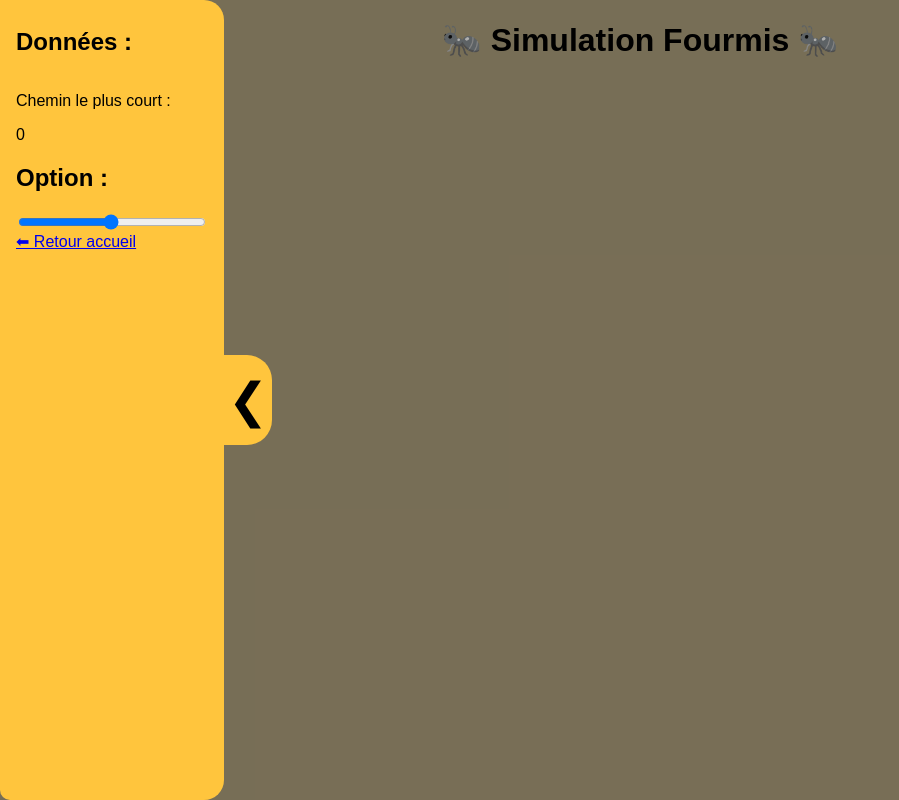
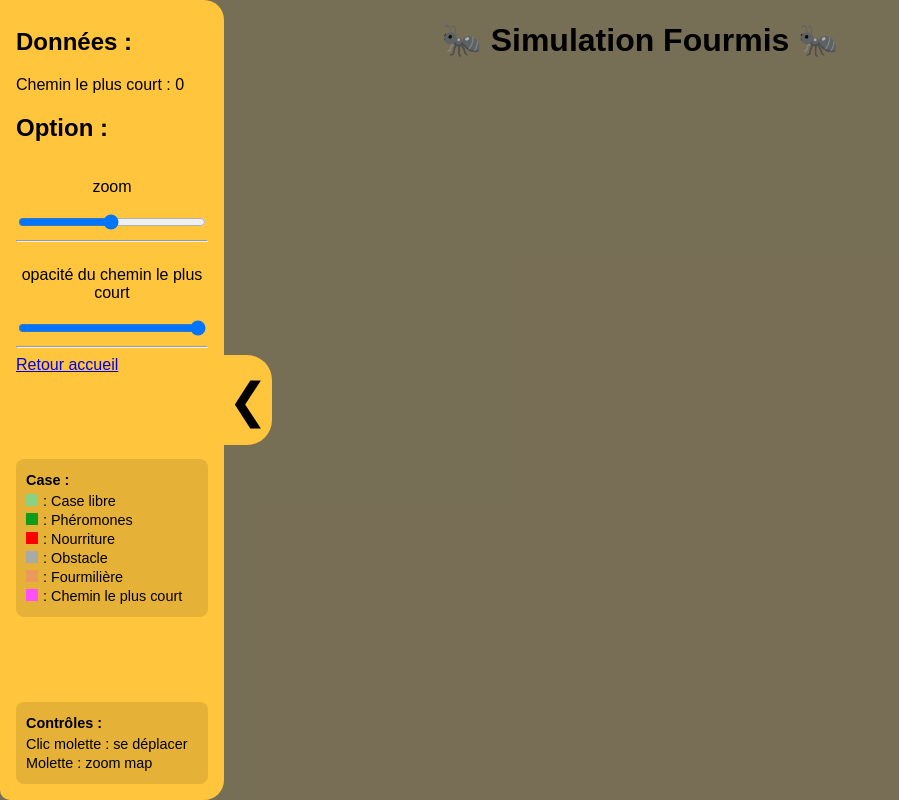
Before and after one commit to OrAxelerator/trophee-nsi-ant, a Flask app: template sources/templates/simulation.html in a window 1280 px wide. Shown: the whole page, without its empty margins (0-899 px from the left). Run offline with Flask 3, Linux system fonts and the light colour scheme; the template is opened without the code that fills it, so the values that code supplies are empty.

Commit message:
manque peu doc

```diff
--- a/sources/app.py
+++ b/sources/app.py
@@ -31,7 +31,6 @@ def pheromones(espace, ant:dict, pose:int):
     """pose phéromones a la position de la fourmi avant son déplacement
     seulement si elle a de la nourriture"""
     if ant["have_food"]:
-        print("pos :", espace[ant["pos"][0]][ant["pos"][1]])
         if espace[ant["pos"][0]][ant["pos"][1]] not in ("f","h") :
             espace[ant["pos"][0]][ant["pos"][1]] += pose
 
@@ -49,7 +48,7 @@ def load_json_list():
 
 
 def ecrire_json(data: dict, nom_fichier: str = "output.json"):
-    print("écriture")
+    print("écriture du json")
     base_dir = os.path.dirname(os.path.abspath(__file__))
     dossier = os.path.join(base_dir, "static", "worlds")
 
@@ -72,29 +71,24 @@ def generer():
     global path #chemin le plius cout
     if CONFIG["randomMap"] == True:
         mapdata = random_map(int(CONFIG["y"]), int(CONFIG["x"]), 1.0 - float(CONFIG["pObstacle"]), float(CONFIG["pObstacle"]))
-        # path = cadjacent(mapdata["map"], mapdata["hill"], mapdata["food"])
-        # while path == None: # Si pas de chemin a food
-        #     mapdata = random_map(int(CONFIG["y"]), int(CONFIG["x"]), 1.0 - float(CONFIG["pObstacle"]), float(CONFIG["pObstacle"])) # recréer map
-        #     path = cadjacent(mapdata["map"], mapdata["hill"], mapdata["food"])  # recalcule si chemin exite
-        print("cheeeeeeeeeeeeeeeeck")
-        print(path)
-
-        #envoyépath en donné static
+        path = cadjacent(mapdata["map"], mapdata["hill"])
+        while path == None: # Si pas de chemin a food
+            mapdata = random_map(int(CONFIG["y"]), int(CONFIG["x"]), 1.0 - float(CONFIG["pObstacle"]), float(CONFIG["pObstacle"])) # recréer map
+            path = cadjacent(mapdata["map"], mapdata["hill"])  # recalcule si chemin exite
     else:
         with open(f'static/worlds/{CONFIG["map"]}') as f:
             mapdata = json.load(f)
 
-    print(mapdata)
     hill = mapdata["hill"]
     espace = mapdata["map"]
-    print("HIIIIIIIL", hill)
+
 
     ant_array = init_ant(int(CONFIG["nbAnt"]), hill)
-    FOOD = 0
-    COEF = 6
-    tour = 1
-    taux = 0.1
-    pose = 100
+    FOOD = 0 #nombre de food collecté
+    COEF = 6 # Attirance des phéromones
+    tour = 1  # nombre d'ittéraiton de la simulation
+    taux = 0.1 # taux d'évaporation
+    pose = 100 # nombre de phéromones posé
 
     while True:
         for ant in ant_array:
@@ -129,7 +123,7 @@ def generer():
         tour += 1
         data = {
             "ants": ant_array,
-            "map": espace,   # prends espace directement
+            "map": espace,
             "food": FOOD,
             "tour": tour
         }
@@ -152,7 +146,6 @@ def mapedit():
 
 @app.route("/simulation", methods=['POST'])
 def simulation():
-    print("=====================")
     global CONFIG
     CONFIG = {
     "map": request.form.get('map'),
@@ -162,48 +155,35 @@ def simulation():
     "y": request.form.get('y', 10),
     "x": request.form.get('x', 10),
 }
-    print(CONFIG)
     global path
-    print(path)
     # Chemin vers le fichier map.json
     base_dir = os.path.dirname(os.path.abspath(__file__))
     fichier = os.path.join(base_dir, "static", "worlds", CONFIG["map"])
 
     with open(fichier, "r", encoding="utf-8") as f:
         jsonFile = json.load(f)
-        # short = jsonFile.get("chemin_temoin", [])
-        # print(short)
         CONFIG["path"] = jsonFile.get("chemin_temoin", [])
+        sizeMap = [jsonFile.get("height", []), jsonFile.get("width", [])];
+
 
     print(CONFIG)
-    return render_template("simulation.html", shortPath=CONFIG["path"])
-
-    # return render_template("simulation.html", shortPath=CONFIG["path"])
+    return render_template("simulation.html", shortPath=CONFIG["path"], size=sizeMap)
 
 
-    # short = jsonFile.get("chemin_temoin", [])
-    # short = json.dumps(short)
-    # CONFIG["path"] = short
-    # print("config path, ", CONFIG["path"])
-    # return render_template("simulation.html", shortPath=CONFIG["path"])
 
 @app.route("/stream")
 def stream():
-    print("STREAM APPELEEEE")
     return Response(generer(), mimetype="text/event-stream")
 
 @app.route("/saveMap", methods=['POST'])
 def saveMap():
     data = request.form.get('mapData')
     data = json.loads(data) #convertir en vrai json car js renvoi string
-    print(data)
 
     short_path_brut = cadjacent(data["map"], data["hill"])
     if short_path_brut != None:
         short_path = trouve(short_path_brut, data["hill"])
         data["short"] = short_path #rajoute chemin le plus court dans la var "json" data
-        print(data["short"])
-        print("heeeeeeeeeerrreeeee")
         ecrire_json(data, data["name"])
     else:
         print("="*20)
@@ -214,7 +194,6 @@ def saveMap():
     #save le sjon dans /static/world et rechargé json_map
     # shortPath = cadjacent(data["map"],data["hill"] )
     #rajouter shortPath a json
-    print("YEEEEEEEEEEEEEEEEEEEEEEEEEEEEEEEEEEEEEEEEEEEEEEESS")
 
     return render_template('index.html', map=load_json_list())
 
--- a/sources/cellule.py
+++ b/sources/cellule.py
@@ -51,8 +51,6 @@ def get_cellule(world, ant: dict, mode:str) -> list:
                 Read_world.append(read_world(ant, choices[el], world))
                 possibility.append(choices[el])
 
-    print("read read", Read_world)
-    print("possibility",possibility)
 
     if mode == "all" :
         return allChoice
@@ -71,7 +69,6 @@ def get_cellule(world, ant: dict, mode:str) -> list:
                 coef = 1
 
             for el in possibility :
-                    print("el",el)
                     if (el[coef] == ant["angle"][coef]):
                             choix.append(el)
 
--- a/sources/static/worlds/creepeer.json
+++ b/sources/static/worlds/creepeer.json
@@ -1 +1 @@
-{"map":[["f",1,1,1,1,1,1,1,1,1],[1,1,"X","X",1,1,1,"X","X",1],[1,1,"X","X",1,1,1,"X","X",1],[1,1,1,1,1,1,1,1,1,1],[1,1,1,1,"X","X",1,1,1,1],[1,1,1,1,"X","X",1,1,1,1],[1,1,"X","X","X","X","X","X",1,1],[1,1,"X","X","X","X","X","X",1,1],[1,1,"X","X",1,1,"X","X",1,1],[1,1,"X","X",1,1,"X","X",1,"h"]],"width":10,"height":10,"hill":[9,9],"name":"creepeer", "chemin_temoin": [[9, 9], [8, 8], [7, 9], [6, 8], [5, 7], [4, 6], [3, 5], [2, 4], [1, 4], [0, 3], [0, 2], [0, 1], "f"]}
+{"map":[["f",1,1,1,1,1,1,1,1,1],[1,1,"X","X",1,1,1,"X","X",1],[1,1,"X","X",1,1,1,"X","X",1],[1,1,1,1,1,1,1,1,1,1],[1,1,1,1,"X","X",1,1,1,1],[1,1,1,1,"X","X",1,1,1,1],[1,1,"X","X","X","X","X","X",1,1],[1,1,"X","X","X","X","X","X",1,1],[1,1,"X","X",1,1,"X","X",1,"h"],[1,1,"X","X",1,1,"X","X",1,1]],"width":10,"height":10,"hill":[7,9],"name":"creepeer", "chemin_temoin": [ [7, 9], [6, 8], [5, 7], [4, 6], [3, 5], [2, 4], [1, 4], [0, 3], [0, 2], [0, 1], "f"]}
--- a/sources/static/worlds/mapHard.json
+++ b/sources/static/worlds/mapHard.json
@@ -13,7 +13,7 @@
     [1, 1, 1, 1, 1, 1, 1, 1, 1, 1, 1, 1],
     [1, 1, 1, 1, 1, 1, 1, 1, 1, 1, 1, "f"]
 ],
-"name":"azertyu",
+"name":"mapHard",
 "hill":[0,0],
 "width":11,
 "height":9
--- a/sources/static/worlds/maze.json
+++ b/sources/static/worlds/maze.json
@@ -1 +1 @@
-{"map":[[1,1,1,1,1,1,1,1,1,1,1,1,1,1,1],[1,"f",1,1,1,1,1,1,1,1,1,1,1,1,1],[1,1,1,1,1,1,1,1,1,1,1,1,1,1,1],["X","X","X","X","X","X","X","X","X","X","X","X","X",1,1],[1,1,1,1,1,1,1,1,1,1,1,1,1,1,1],[1,1,1,1,1,1,1,1,1,1,1,1,1,1,1],[1,1,1,"X","X","X","X","X","X","X","X","X","X","X","X"],[1,1,1,"X",1,1,1,1,1,1,1,1,1,1,1],[1,1,1,"X",1,1,1,1,1,1,1,1,1,1,1],[1,1,1,"X","X","X","X","X","X",1,1,1,1,1,1],[1,1,1,1,1,1,1,1,1,1,1,1,1,1,1],[1,1,1,1,1,1,1,1,1,1,1,1,1,1,1],[1,1,1,1,"X","X","X","X","X","X","X","X",1,1,1],[1,1,1,1,1,1,1,1,1,1,1,1,1,1,1],[1,1,1,1,1,1,1,1,1,1,1,1,1,1,"h"]],"width":15,"height":15,"hill":[14,14],"name":"preset_maze","chemin_temoin":[[14, 14], [13, 13], [12, 12], [11, 11], [10, 10], [11, 9], [10, 8], [11, 7], [10, 6], [11, 5], [10, 4], [10, 3], [9, 2], [8, 1], [7, 2], [6, 2], [5, 3], [4, 4], [5, 5], [4, 6], [5, 7], [4, 8], [5, 9], [4, 10], [5, 11], [4, 12], [3, 13], [2, 12], [1, 11], [2, 10], [1, 9], [2, 8], [1, 7], [2, 6], [1, 5], [2, 4], [1, 3], [2, 2], "f"]}
+{"map":[[1,1,1,1,1,1,1,1,1,1,1,1,1,1,1],[1,"f",1,1,1,1,1,1,1,1,1,1,1,1,1],[1,1,1,1,1,1,1,1,1,1,1,1,1,1,1],["X","X","X","X","X","X","X","X","X","X","X","X","X",1,1],[1,1,1,1,1,1,1,1,1,1,1,1,1,1,1],[1,1,1,1,1,1,1,1,1,1,1,1,1,1,1],[1,1,1,"X","X","X","X","X","X","X","X","X","X","X","X"],[1,1,1,"X",1,1,1,1,1,1,1,1,1,1,1],[1,1,1,"X",1,1,1,1,1,1,1,1,1,1,1],[1,1,1,"X","X","X","X","X","X",1,1,1,1,1,1],[1,1,1,1,1,1,1,1,1,1,1,1,1,1,1],[1,1,1,1,1,1,1,1,1,1,1,1,1,1,1],[1,1,1,1,"X","X","X","X","X","X","X","X",1,1,1],[1,1,1,1,1,1,1,1,1,1,1,1,1,1,"h"],[1,1,1,1,1,1,1,1,1,1,1,1,1,1,1]],"width":15,"height":15,"hill":[13,14],"name":"preset_maze","chemin_temoin":[[14, 14], [13, 13], [12, 12], [11, 11], [10, 10], [11, 9], [10, 8], [11, 7], [10, 6], [11, 5], [10, 4], [10, 3], [9, 2], [8, 1], [7, 2], [6, 2], [5, 3], [4, 4], [5, 5], [4, 6], [5, 7], [4, 8], [5, 9], [4, 10], [5, 11], [4, 12], [3, 13], [2, 12], [1, 11], [2, 10], [1, 9], [2, 8], [1, 7], [2, 6], [1, 5], [2, 4], [1, 3], [2, 2], "f"]}
--- a/sources/templates/simulation.html
+++ b/sources/templates/simulation.html
@@ -1,14 +1,15 @@
 <!DOCTYPE html>
 <html>
+
 <head>
     <title>Simulation</title>
     <link rel="icon" type="image/png" href="{{ url_for('static', filename='favicon.png') }}">
 </head>
+
 <body>
 
 
     <style>
-
         * {
             box-sizing: border-box;
         }
@@ -25,24 +26,31 @@ body {
         }
 
         :root {
-    --main-yellow : #fbea6a;
-    --active-yellow : #FFC53D;
-    --cellule-path-color:  #88D381;
-    --cellule-obstacle-color:   linear-gradient(135deg,
+            --main-yellow: #fbea6a;
+            --active-yellow: #FFC53D;
+            --cellule-path-color: #88D381;
+            --cellule-obstacle-color: linear-gradient(135deg,
                     rgba(91, 91, 91, 0.94) 0%,
                     rgba(60, 60, 60, 0.94) 50%,
                     rgba(40, 40, 40, 0.94) 100%);
-    --cellule-food-color :radial-gradient(rgb(14, 156, 26) 0%,
+            --cellule-food-color: radial-gradient(rgb(14, 156, 26) 0%,
                     rgb(50, 129, 8) 60%,
                     rgb(18, 124, 46) 100%);
-    --celleule-hill-color:linear-gradient(to bottom, #B8865B, #8B4513);
+            --celleule-hill-color: linear-gradient(to bottom, #B8865B, #8B4513);
         }
+
         #titre {
             text-align: center;
         }
 
-        #mapCanvas {
+        #mapCanvas,
+        #pathCanvas {
             width: fit-content;
+            position: absolute;
+        }
+
+        #pathCanvas {
+            z-index: 2;
         }
 
         #window {
@@ -51,16 +59,19 @@ body {
             flex-direction: column;
             height: 100dvh;
             width: 14em;
-    padding: 0.5em 1em 1em 1em; /* top right bottom left */
+            padding: 0.5em 1em 1em 1em;
+            /* top right bottom left */
             position: absolute;
             top: 0;
             border-radius: 0px 20px 20px 10px;
             transition: 0.6s all ease;
+            z-index: 3;
         }
+
         .toggle-btn {
             position: absolute;
             top: 50dvh;
-    right:-1em;
+            right: -1em;
             transform: translateY(-50%);
 
             width: 50px;
@@ -78,10 +89,32 @@ body {
             cursor: pointer;
             font-size: 3em;
         }
+
         #minimizeBtn:hover {
             background-color: var(--main-yellow);
         }
 
+        .controls {
+            margin-top: auto;
+            /* pousse en bas */
+            padding: 10px;
+            font-size: 0.9em;
+            background-color: rgba(0, 0, 0, 0.1);
+            border-radius: 8px;
+        }
+
+        .controls p {
+            margin: 3px 0;
+        }
+
+        .controls strong {
+            display: block;
+            margin-bottom: 5px;
+        }
+
+        .inputText {
+            text-align: center;
+        }
     </style>
 
     <h1 id="titre">🐜 Simulation Fourmis 🐜</h1>
@@ -90,38 +123,72 @@ body {
 
     <br><br>
 
-<!-- <canvas id="mapCanvas"></canvas> -->
+    <canvas id="pathCanvas"></canvas>
     <canvas id="mapCanvas"></canvas>
 
     <header id="window">
         <h2>Données :</h2>
         <div id="liste"></div>
         <div>
-        <p>Chemin le plus court : </p>
-        <div id="path"></div>
+            <div id="path">Chemin le plus court : </div>
         </div>
         <h2>Option :</h2>
+        <p class="inputText">zoom</p>
         <input type="range" id="size" value="50" min="1" max="100">
-    <a href="/">⬅ Retour accueil</a>
+        <hr style="width: 100%;">
+        <p class="inputText">opacité du chemin le plus court</p>
+        <input type="range" id="opacityPath" value="100" min="0" max="100">
+
+        <hr style="width: 100%;">
+        <a href="/">Retour accueil</a>
+
+        <div class="controls">
+            <p><strong>Case :</strong></p>
+            <p><span style="display:inline-block;width:12px;height:12px;background:#88D381;margin-right:5px;"></span>:
+                Case libre</p>
+            <p><span
+                    style="display:inline-block;width:12px;height:12px;background:rgb(14, 156, 26);margin-right:5px;"></span>:
+                Phéromones</p>
+            <p><span style="display:inline-block;width:12px;height:12px;background:red;margin-right:5px;"></span>:
+                Nourriture</p>
+            <p><span
+                    style="display:inline-block;width:12px;height:12px;background:rgb(169, 169, 169);margin-right:5px;"></span>:
+                Obstacle</p>
+            <p><span style="display:inline-block;width:12px;height:12px;background:#eb985d;margin-right:5px;"></span>:
+                Fourmilière</p>
+            <p><span style="display:inline-block;width:12px;height:12px;background:#ff50ff;margin-right:5px;"></span>:
+                Chemin le plus court</p>
+        </div>
+
+
+        <div class="controls">
+            <p><strong>Contrôles :</strong></p>
+            <p>Clic molette : se déplacer</p>
+            <p>Molette : zoom map</p>
+        </div>
+
+
         <button class="toggle-btn" id="minimizeBtn">❮</button>
 
     </header>
 
     <script>
-    const shortPath = {{shortPath | tojson}};
-    // const tableau = JSON.parse(shortPath);//car str
-    // console.log(tableau);
+        const shortPath = {{ shortPath | tojson}};
+
+        const size = {{ size | tojson}}; //[height, width] de la map pour drawpath()
+        console.log(size);
         console.log(shortPath);
-
+        const canvasPath = document.getElementById("pathCanvas");
+        const inputPathOpacity = document.getElementById("opacityPath");
         const eventSource = new EventSource("/stream");
         const path = document.getElementById("path");
-    path.textContent = shortPath.length
+        path.textContent += shortPath.length
         const canvas = document.getElementById("mapCanvas");
         const ctx = canvas.getContext("2d");
+        const ctxpath = canvasPath.getContext("2d");
         const minimizeBtn = document.getElementById("minimizeBtn");
         const sizeInput = document.getElementById("size");
         let cellSize = 40;
-
 
 
 
@@ -129,29 +196,62 @@ body {
             "X": "#aaaaaa",
             1: "#00cc00",
             "f": "#ff0000",
-        "h":"#B8865B"
+            "h": "#B8865B"
         };
-    eventSource.onmessage = function(event) {
+        eventSource.onmessage = function (event) {
             const data = JSON.parse(event.data);
-        // console.log(data);
             drawMap(data.map);
             drawAnts(data.ants);
 
             document.getElementById("liste").textContent =
                 "Tour: " + data.tour + " | Food: " + data.food;
+
+
         };
+        inputPathOpacity.addEventListener("input", () => {
+            // let pathOpacity = Number();
+            drawPath(inputPathOpacity.value, shortPath);
+            console.log(pathOpacity);
+        })
 
         function color(number) {
             let l = 90 - Math.log10(number + 1) * 30;
             l = Math.max(35, l);
             return `hsl(120, 100%, ${l}%)`;
         }
+        drawPath(inputPathOpacity.value, shortPath); //init
+        function drawPath(opacity, data) {
+            console.log('DRAW PATH');
+            // conversion
+            opacity = Number(opacity) / 100;
+
+            canvasPath.width = size[0] * sizeInput.value;
+            canvasPath.height = size[1] * sizeInput.value;
+
+            ctxpath.clearRect(0, 0, canvasPath.width, canvasPath.height);
+
+            data.forEach(ant => {
+
+                if (ant === "f") {
+                    return; // on ignore le dernier
+                }
+
+                const x = ant[1] * cellSize;
+                const y = ant[0] * cellSize;
+                //#FF3DD1
+                ctxpath.fillStyle = `rgba(255, 60, 209, ${opacity})`;
+                ctx.strokeStyle = "#000000";
+                ctxpath.fillRect(x, y, cellSize, cellSize);
+            });
+        }
 
 
         function drawMap(mapData) {
             // canvas.clearRect(0, 0, canvas.width, canvas.height);
-        canvas.width = mapData[0].length * cellSize;
-        canvas.height = mapData.length * cellSize;
+            let canvaHeight = mapData.length * cellSize;
+            let canvaWidth = mapData[0].length * cellSize;
+            canvas.width = canvaWidth;
+            canvas.height = canvaHeight;
 
             for (let y = 0; y < mapData.length; y++) {
                 for (let x = 0; x < mapData[y].length; x++) {
@@ -159,7 +259,7 @@ body {
                     // console.log(keys);
                     if (typeof mapData[y][x] === "number") {
                         ctx.fillStyle = color(mapData[y][x]);
-                }else {
+                    } else {
                         // console.log(typeof mapData[y][x]);
                         ctx.fillStyle = colors[mapData[y][x]];
                     }
@@ -179,12 +279,12 @@ body {
                 const y = ant.pos[0] * cellSize;
                 if (ant.have_food) {
                     ctx.fillStyle = "red";
-            }else {
+                } else {
                     ctx.fillStyle = "orange";
                 }
 
                 ctx.beginPath();
-            ctx.arc(x + cellSize/2, y + cellSize/2, 8, 0, 2 * Math.PI);
+                ctx.arc(x + cellSize / 2, y + cellSize / 2, 8, 0, 2 * Math.PI);
                 ctx.fill();
             });
         }
@@ -194,8 +294,8 @@ const windowEl = document.getElementById("window");
 
 
         minimizeBtn.addEventListener("click", () => {
-    let action = windowsFull ?  "translateX(-14em)" : "translateX(1px)"; //condition ? exprSiVrai : exprSiFaux;
-    let ch = windowsFull ? "❯" : "❮" ;
+            let action = windowsFull ? "translateX(-14em)" : "translateX(1px)"; //condition ? exprSiVrai : exprSiFaux;
+            let ch = windowsFull ? "❯" : "❮";
             console.log(action);
             windowEl.style.transform = action;
             minimizeBtn.textContent = ch
@@ -210,8 +310,8 @@ minimizeBtn.addEventListener("click", () => {
         sizeInput.addEventListener("input", () => {
             console.log(`size : ${sizeInput.value}`);
             cellSize = Number(sizeInput.value);
-    console.log(cellSize);
-    drawMap(MAP)
+            drawPath(inputPathOpacity.value, shortPath)
+
         })
 
         let mouve = null
@@ -226,11 +326,7 @@ let lastX = 0
         let lastY = 0
 
         document.addEventListener("mousedown", (event) => {
-    if (event.button === 0) {
-        leftDown = true
-        console.log("clic gauche enfoncé")
-        // moveAnt(event.clientX, event.clientY)
-    }
+
             if (event.button === 1) {
                 centerDown = true;
                 document.body.style.cursor = "grabbing"
@@ -244,20 +340,19 @@ document.addEventListener("mousedown", (event) => {
                     lastY = event.clientY
                     let difX = originX - lastX
                     let difY = originY - lastY
-            canvas.style.transform = `translate(${-difX - mapX}px, ${-difY - mapY}px)` }
+                    canvasPath.style.transform = `translate(${-difX - mapX}px, ${-difY - mapY}px)`
+                    canvas.style.transform = `translate(${-difX - mapX}px, ${-difY - mapY}px)`
+                }
                 //bouge map de différence entre position de départ et position actuelle
                 // mapX / mapY
                 document.addEventListener("mousemove", mouve)
-    }if (event.button === 2) {
+            } if (event.button === 2) {
                 rightDown = true
             }
         })
 
         document.addEventListener("mouseup", (event) => {
-    if (event.button === 0) {
-        leftDown = false
-        console.log("clic gauche relâché")
-    }if (event.button === 1) {
+            if (event.button === 1) {
                 centerDown = false
                 console.log("clic droit relâché")
                 document.body.style.cursor = "auto"
@@ -266,7 +361,7 @@ document.addEventListener("mouseup", (event) => {
                 let difY = originY - lastY
                 mapX += difX
                 mapY += difY
-    }if (event.button === 2) {
+            } if (event.button === 2) {
                 rightDown = false
                 console.log("clic droit relâché")
             }
@@ -278,8 +373,8 @@ document.addEventListener("wheel", (event) => {
             const up = 5;
             const down = -5;
             const value = (event.deltaY < 0) ? up : down;
-    cellSize +=value
-    cellSize = Math.max(Math.min(cellSize,100 ), 1 );
+            cellSize += value
+            cellSize = Math.max(Math.min(cellSize, 100), 1);
 
             sizeInput.value = cellSize
         });
@@ -287,4 +382,5 @@ document.addEventListener("wheel", (event) => {
     </script>
 
 </body>
+
 </html>
```
Also changed, not shown: sources/backToHome2_0.py (+4 -8 lines), sources/chose2_0.py (+6 -16 lines), sources/load_world.py (deleted, +0 -14 lines), sources/static/editor/mapedit.css (+28 -16 lines), sources/static/editor/mapedit.js (+52 -48 lines), sources/templates/index.html (+35 -23 lines), sources/templates/mapedit.html (+7 -2 lines), sources/unlock.py (+4 -4 lines). Lines whose indentation alone changed are shown as unchanged.
